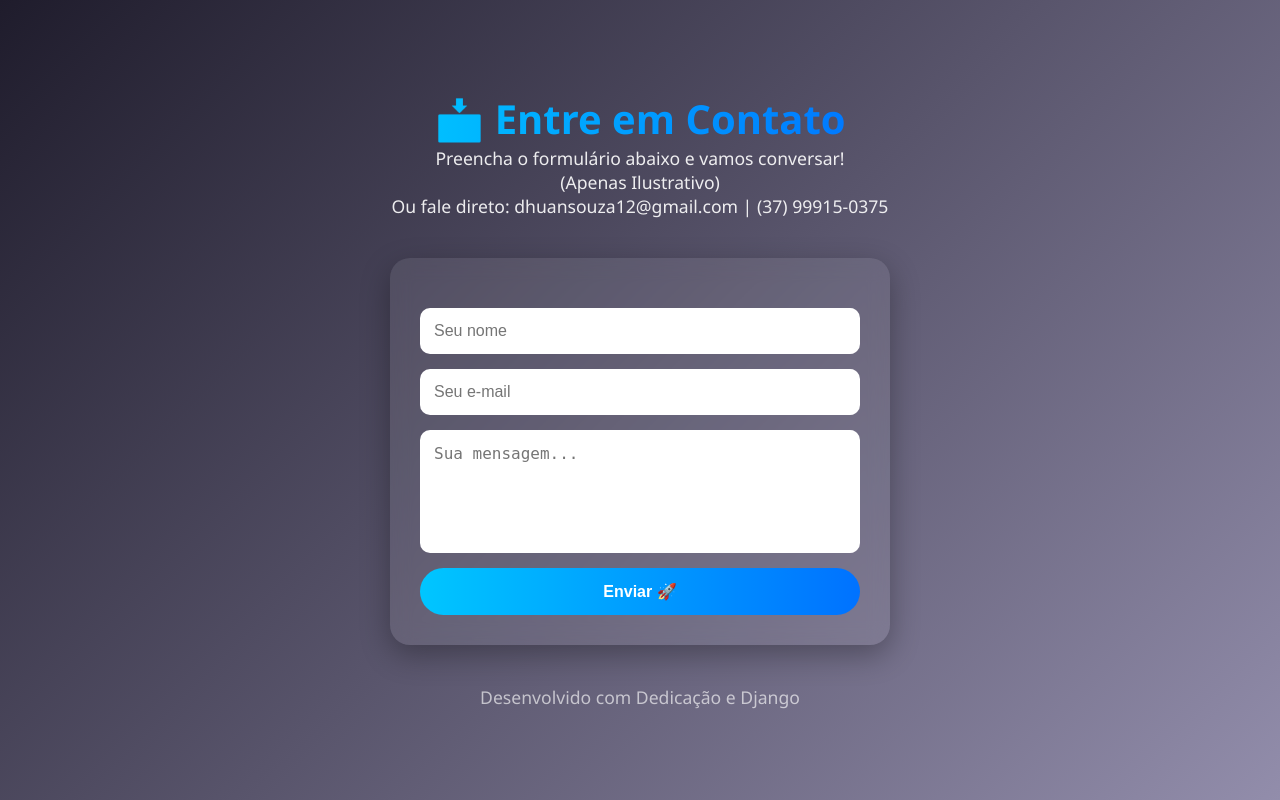
After one commit to Dkz17k/Biography, a Django app: page /contato/ in a window 1280 px wide. The commit adds this page. Run offline with Django 5.2, Linux system fonts and the light colour scheme.

Commit message:
finalizando o projeto

```diff
--- a/biography/urls.py
+++ b/biography/urls.py
@@ -1,6 +1,8 @@
 from django.urls import path
 from biography.views import index
+from biography.views import contato
 
 urlpatterns = [
-    path('', index)
+    path('', index),
+    path('contato/', contato, name='contato')
 ]
--- a/biography/views.py
+++ b/biography/views.py
@@ -2,3 +2,6 @@ from django.shortcuts import render
 
 def index(request):
     return render(request, 'biography/index.html')
+
+def contato(request):
+    return render(request, 'biography/contato.html')
--- /dev/null
+++ b/templates/biography/contato.html
@@ -0,0 +1,120 @@
+<!DOCTYPE html>
+<html lang="pt-BR">
+<head>
+  <meta charset="UTF-8">
+  <meta name="viewport" content="width=device-width, initial-scale=1.0">
+  <title>Contato 🚀</title>
+  <style>
+    /* Reset */
+    * {
+      margin: 0;
+      padding: 0;
+      box-sizing: border-box;
+    }
+
+    body {
+      font-family: 'Segoe UI', Tahoma, Geneva, Verdana, sans-serif;
+      background: linear-gradient(135deg, #1f1c2c, #928DAB);
+      color: #fff;
+      min-height: 100vh;
+      display: flex;
+      flex-direction: column;
+      justify-content: center;
+      align-items: center;
+      text-align: center;
+      padding: 20px;
+    }
+
+    header {
+      margin-bottom: 40px;
+    }
+
+    h1 {
+      font-size: 2.5rem;
+      font-weight: bold;
+      background: linear-gradient(to right, #00c6ff, #0072ff);
+      -webkit-background-clip: text;
+      -webkit-text-fill-color: transparent;
+    }
+
+    p {
+      font-size: 1.1rem;
+      opacity: 0.9;
+    }
+
+    .card {
+      max-width: 500px;
+      width: 100%;
+      background: rgba(255, 255, 255, 0.08);
+      padding: 30px;
+      border-radius: 20px;
+      box-shadow: 0 10px 30px rgba(0,0,0,0.3);
+      backdrop-filter: blur(10px);
+    }
+
+    form {
+      display: flex;
+      flex-direction: column;
+      gap: 15px;
+      margin-top: 20px;
+    }
+
+    input, textarea {
+      padding: 14px;
+      border: none;
+      border-radius: 10px;
+      font-size: 1rem;
+      outline: none;
+      resize: none;
+    }
+
+    input:focus, textarea:focus {
+      box-shadow: 0 0 8px #00c6ff;
+    }
+
+    .btn {
+      padding: 14px;
+      font-size: 1rem;
+      font-weight: bold;
+      color: #fff;
+      background: linear-gradient(90deg, #00c6ff, #0072ff);
+      border: none;
+      border-radius: 30px;
+      cursor: pointer;
+      transition: all 0.3s ease;
+    }
+
+    .btn:hover {
+      transform: translateY(-3px);
+      box-shadow: 0 6px 15px rgba(0,0,0,0.4);
+    }
+
+    footer {
+      margin-top: 40px;
+      font-size: 0.85rem;
+      opacity: 0.7;
+    }
+  </style>
+</head>
+<body>
+  <header>
+    <h1>📩 Entre em Contato</h1>
+    <p>Preencha o formulário abaixo e vamos conversar!</p>
+    <p>(Apenas Ilustrativo)</p>
+    <p>Ou fale direto: dhuansouza12@gmail.com | (37) 99915-0375</p>
+  </header>
+
+  <div class="card">
+    <form>
+      <input type="text" placeholder="Seu nome" required>
+      <input type="email" placeholder="Seu e-mail" required>
+      <textarea rows="5" placeholder="Sua mensagem..." required></textarea>
+      <button type="submit" class="btn">Enviar 🚀</button>
+    </form>
+  </div>
+
+  <footer>
+    <p>Desenvolvido com Dedicação e Django</p>
+  </footer>
+</body>
+</html>
```
Also changed, not shown: templates/biography/index.html (+20 -14 lines), config/settings.py (line endings or trailing spaces).
